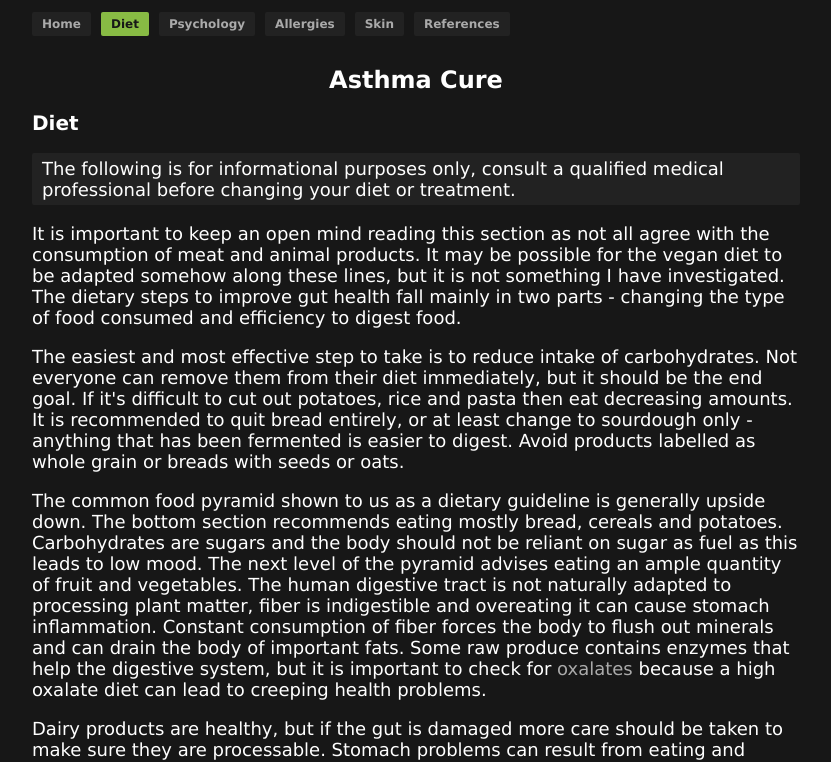
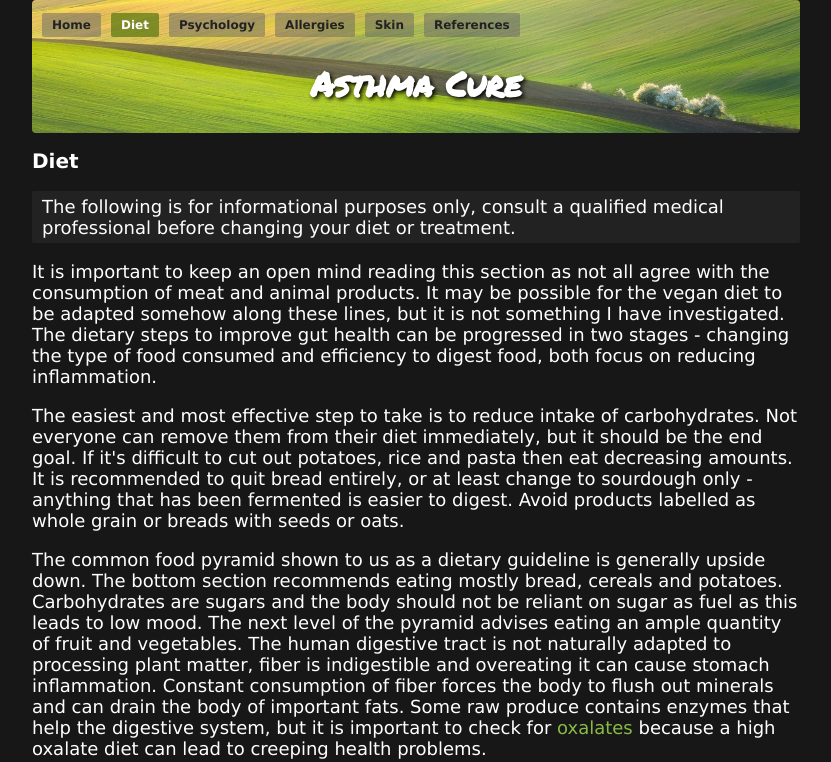
Before and after one commit to asthmacure/asthmacure.github.io, a plain HTML site: page diet/index.html in a window 1280 px wide. Shown: the top 762 px of the page, without its empty margins (224-1055 px from the left). Drawn offline with Linux system fonts and the light colour scheme.

Commit message:
design changes

```diff
--- a/diet/index.html
+++ b/diet/index.html
@@ -11,6 +11,7 @@
 <meta name="description" content="An alternative and holistic approach to curing asthma by changing the diet." />
 <meta name="keywords" content="asthma, cure, alternative, holistic, diet, oxalate, raw, primal, carnivore" />
 <title>Diet - Asthma Cure</title>
+<link href="https://fonts.googleapis.com/css2?family=Permanent+Marker&display=swap" rel="stylesheet">
 <link href="/favicon.ico" rel="shortcut icon" type="image/x-icon" />
 <link href="/main.css" rel="stylesheet">
 </head>
@@ -35,7 +36,7 @@
 <article>
 <h2>Diet</h2>
 <p class="disc">The following is for informational purposes only, consult a qualified medical professional before changing your diet or treatment.</p>
-<p>It is important to keep an open mind reading this section as not all agree with the consumption of meat and animal products. It may be possible for the vegan diet to be adapted somehow along these lines, but it is not something I have investigated. The dietary steps to improve gut health fall mainly in two parts - changing the type of food consumed and efficiency to digest food.</p>
+<p>It is important to keep an open mind reading this section as not all agree with the consumption of meat and animal products. It may be possible for the vegan diet to be adapted somehow along these lines, but it is not something I have investigated. The dietary steps to improve gut health can be progressed in two stages - changing the type of food consumed and efficiency to digest food, both focus on reducing inflammation.</p>
 <p>The easiest and most effective step to take is to reduce intake of carbohydrates. Not everyone can remove them from their diet immediately, but it should be the end goal. If it's difficult to cut out potatoes, rice and pasta then eat decreasing amounts. It is recommended to quit bread entirely, or at least change to sourdough only - anything that has been fermented is easier to digest. Avoid products labelled as whole grain or breads with seeds or oats.</p>
 <p>The common food pyramid shown to us as a dietary guideline is generally upside down. The bottom section recommends eating mostly bread, cereals and potatoes. Carbohydrates are sugars and the body should not be reliant on sugar as fuel as this leads to low mood. The next level of the pyramid advises eating an ample quantity of fruit and vegetables. The human digestive tract is not naturally adapted to processing plant matter, fiber is indigestible and overeating it can cause stomach inflammation. Constant consumption of fiber forces the body to flush out minerals and can drain the body of important fats. Some raw produce contains enzymes that help the digestive system, but it is important to check for <a href="/references/">oxalates</a> because a high oxalate diet can lead to creeping health problems.</p>
 <p>Dairy products are healthy, but if the gut is damaged more care should be taken to make sure they are processable. Stomach problems can result from eating and drinking pasteurised and processed dairy, this is because pasteurisation removes the essence of dairy. Never choose low-fat dairy products. Sourcing raw milk may be the most important addition to the diet. It is the most nutritious drink, it is naturally probiotic and it will maintain bacteria that promotes good gut health. Other dairy should be produced from raw or unpasteurised milk. It is still possible to buy unpasteurised butter and cheese in the supermarket. Eggs can be relied on for delivering great nutritional value and it is recommended to drink them raw in the morning, or whenever possible.</p>
--- a/main.css
+++ b/main.css
@@ -1,17 +1,21 @@
 body{background-color:#171717;color:#fff;font-size:18px;font-family:verdana;margin:0% 25% 0% 25%}
+header{background-image:url(bg.jpg);background-repeat:no-repeat;background-size:cover;border-radius:4px;padding:1px 10px 1px 10px}
+a{color:#8b4;text-decoration:none;font-weight:bold}
+a:hover{color:#eee;text-decoration:none}
 nav{font-size:12px}
 nav ul{padding:0;list-style:none;display:flex;flex-wrap:wrap}
-nav li{margin-right:10px;padding:5px 10px 5px 10px;background-color:#222;border-radius:2px;margin-bottom:10px}
-nav li.active{background-color:#8b4}
-nav li.active a{pointer-events:none;cursor:default;color:#171717}
-a{color:#aaa;text-decoration:none;font-weight:bold}
-a:hover{color:#8b4;text-decoration:none}
-h1{font-size:24px;text-align:center;margin-top:20px}
+nav li{margin-right:10px;padding:5px 10px 5px 10px;border-radius:2px;margin-bottom:10px;background-color:rgba(104,104,104,.5)}
+nav li.active{background-color:rgba(85,119,17,.7)}
+nav li.active a{pointer-events:none;cursor:default;color:#fff}
+nav a{color:#222}
+nav a:hover{color:#fff}
+h1{font-family:'Permanent Marker',cursive;font-size:34px;text-align:center;margin-top:10px;text-shadow:2px 2px 4px #000;color:#fff}
 h2{font-size:20px}
 h5{margin:40px 0px 0px 0px}
 p.disc{background-color:#222;padding:5px 10px 5px 10px;border-radius:2px}
 article a{font-weight:normal}
-article a:visited{color:#666}
+article a:visited{color:#571}
+article a:visited:hover{color:#eee}
 article ul{list-style:square}
 article li{padding-top:15px}
 ol{margin-top:0px}
```
Also changed, not shown: allergies/index.html (+1 -0 lines), index.html (+1 -0 lines), psychology/index.html (+2 -1 lines), references/index.html (+1 -0 lines), skin/index.html (+1 -0 lines), bg.jpg (added).
